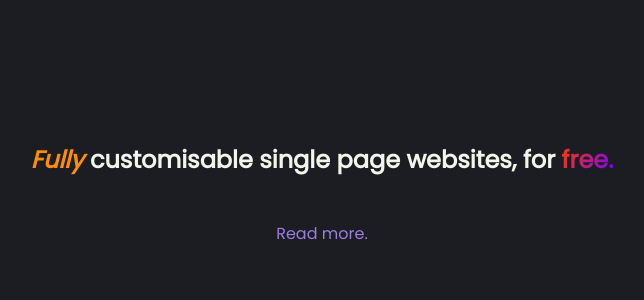
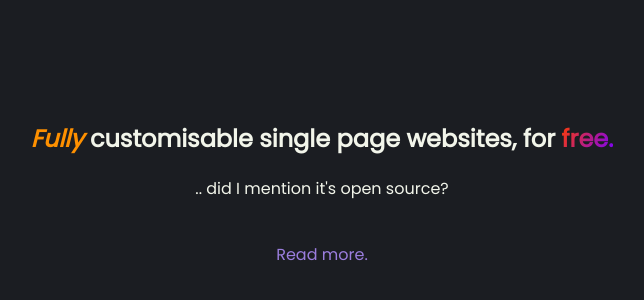
Before and after one commit to graveyardadmin/profilesite, a Next.js app: page / in a window 1280 px wide. Shown: the part 176-476 px from the top of the page, without its empty margins (318-962 px from the left). Built offline with nearby package versions, Linux system fonts and the light colour scheme.

Commit message:
Created .md folder

```diff
--- a/pages/index.js
+++ b/pages/index.js
@@ -9,6 +9,7 @@ export default function Home() {
           <title>3x00</title>
         </Head>
         <h1><i className="orange">Fully</i> customisable single page websites, for <b className="magic">free.</b></h1>
+        <p>.. did I mention it's open source?</p>
         <br/>
         <Link href="/about"><a>Read more.</a></Link>
       </section>
```
